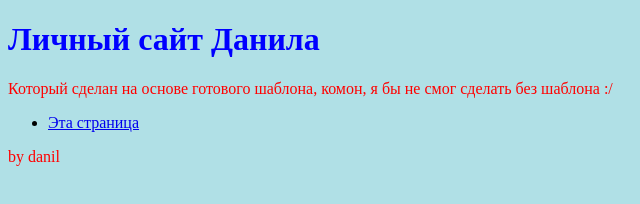
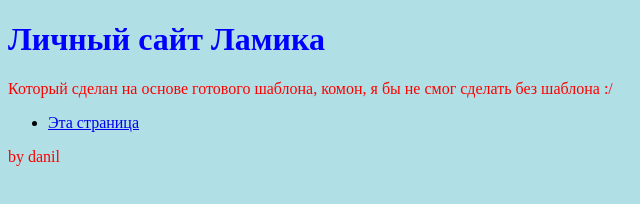
Before and after one commit to MrLamyrent/wat, a plain HTML site: page index.html in a window 1280 px wide. Shown: the full height of the page, 0-640 px from the left. Drawn offline with Linux system fonts and the light colour scheme.

Commit message:
Update index.html
Signed-off-by: MrLamyrent <153516064+MrLamyrent@users.noreply.github.com>

```diff
--- a/index.html
+++ b/index.html
@@ -13,7 +13,7 @@
   </head>
   <body>
     <header>
-      <h1>Личный сайт Данила</h1>
+      <h1>Личный сайт Ламика</h1>
       <p>Который сделан на основе готового шаблона, комон, я бы не смог сделать без шаблона :/</p>
       <nav>
         <ul>
```
